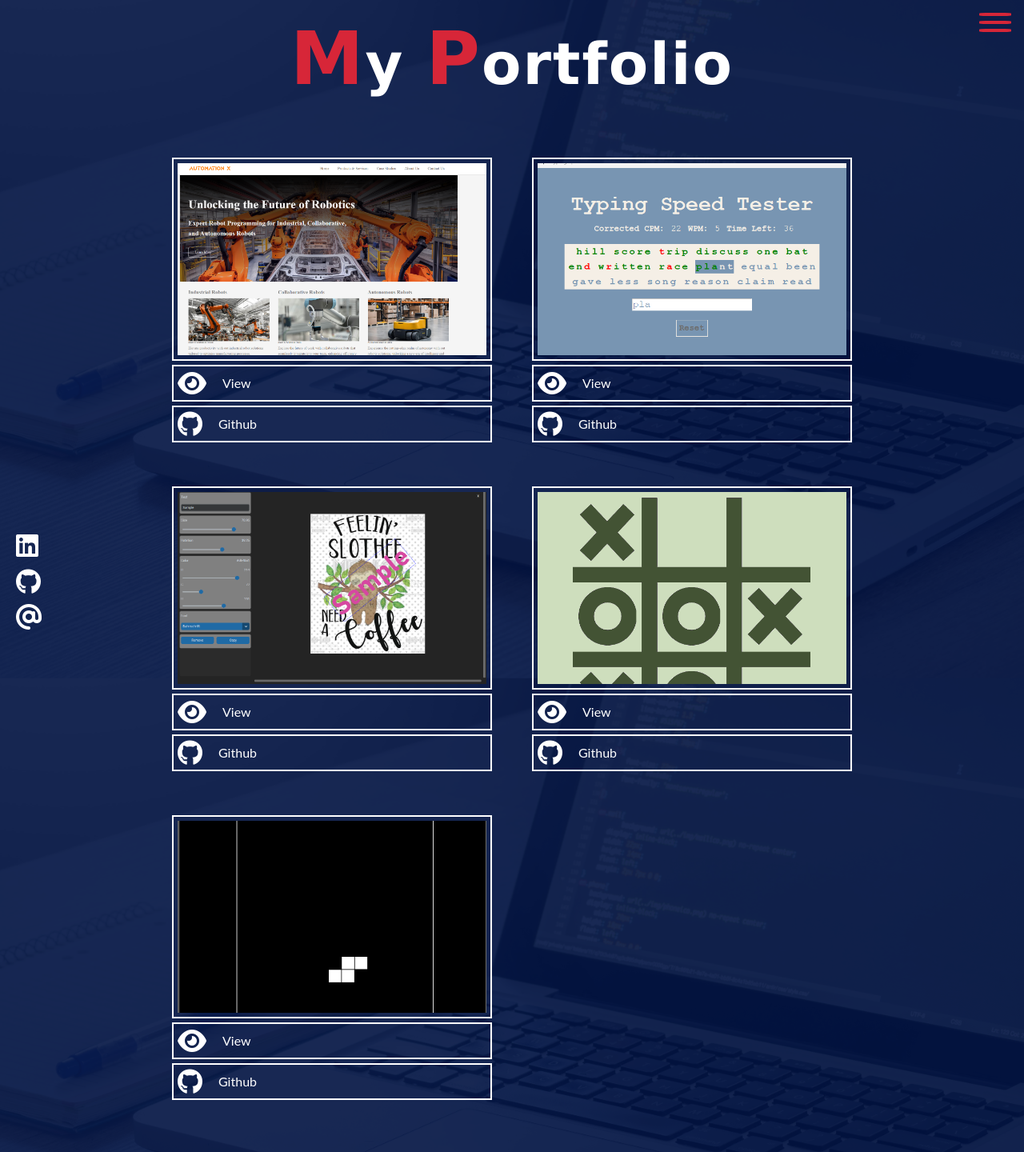
After one commit to nemetht91/Portfolio, a Python web app: template templates/projects.html in a window 1280 px wide. The commit adds this page. Shown: the whole page at 80% size. Run offline with Jinja, Linux system fonts and the light colour scheme; the template is opened without the code that fills it, so the values that code supplies are empty.

Commit message:
projects page initial commit

```diff
--- a/static/css/style.css
+++ b/static/css/style.css
@@ -244,6 +244,75 @@ body{
     height: 75px;
 }
 
+/* Portfolio */
+.projects .container{
+    padding: 0px 150px;
+    display: flex;
+    flex-direction: column;
+    align-items: center;
+    gap: 50px;
+    background-color:  rgba(0, 18, 66, 0.9);
+    color: #fff;
+    min-height: 100vh;
+}
+
+.projects .portfolio{
+    display: grid;
+    grid-template-columns: repeat(3, 1fr);
+    gap: 50px;
+    padding-bottom: 60px;
+}
+
+.projects .portfolio .project{
+    width: 400px;
+}
+
+.projects h2{
+    font-size: 2rem;
+}
+
+.projects a{
+    display: flex;
+    align-items: center;
+    gap: 10px;
+    padding: 5px;
+    background-color: transparent;
+    border: white solid 2px;
+    margin-bottom: 5px;
+    color: white;
+}
+
+.projects .project a:first-child{
+    padding: 0px;
+}
+
+.projects a:hover{
+    border: var(--primary-color) solid 2px;
+    color: var(--primary-color);
+    transition-duration: 0.2s;
+
+
+}
+
+.project i{
+    padding-right: 10px;
+}
+
+.projects img{
+    width: 100%;
+    height: 250px;
+    object-fit: cover;
+    padding: 5px;
+}
+
+.projects img:hover{
+    padding: 1px;
+    transition-duration: 0.2s;
+
+}
+
+
+
 /* Footer */
 footer{
     position: fixed;
@@ -266,11 +335,17 @@ footer .social a{
 
 }
 
-@media(max-width: 1300px){
+@media(max-width: 1400px){
     .experience{
         display: grid;
         grid-template-columns: repeat(2, 1fr);
         gap: 100px;
+    }
+
+    .projects .portfolio{
+        display: grid;
+        grid-template-columns: repeat(2, 1fr);
+        gap: 50px;
     }
 
 }
@@ -291,7 +366,12 @@ footer .social a{
         justify-content: center;
         gap: 40px;
         padding-bottom: 10px;
+    }
 
+    .projects .portfolio{
+        display: grid;
+        grid-template-columns: repeat(1, 1fr);
+        gap: 50px;
     }
 
     .job{
@@ -343,7 +423,8 @@ footer .social a{
         padding-left: 100%;
     }
 
-    .about h1{
+    .about h1,
+    .projects h1{
         padding-top: 35px;
     }
 
--- a/templates/about.html
+++ b/templates/about.html
@@ -25,8 +25,8 @@
                 <ul>
                     <li><a href="index.html">Home</a></li>
                     <li><a href="about.html">About me</a></li>
-                    <li><a href="{{ url_for('get_projects') }}">Projects</a></li>
-                    <li><a href="{{ url_for('get_contact') }}">Contact me</a></li>
+                    <li><a href="projects.html">Projects</a></li>
+                    <li><a href="contact.html">Contact me</a></li>
                 </ul>
             </form>
             <div class="push"></div>
--- a/templates/index.html
+++ b/templates/index.html
@@ -25,8 +25,8 @@
                 <ul>
                     <li><a href="index.html">Home</a></li>
                     <li><a href="about.html">About me</a></li>
-                    <li><a href="{{ url_for('get_projects') }}">Projects</a></li>
-                    <li><a href="{{ url_for('get_contact') }}">Contact me</a></li>
+                    <li><a href="projects.html">Projects</a></li>
+                    <li><a href="contact.html">Contact me</a></li>
                 </ul>
             </form>
             <div class="push"></div>
--- /dev/null
+++ b/templates/projects.html
@@ -0,0 +1,85 @@
+<!DOCTYPE html>
+<html lang="en">
+<head>
+    <meta charset="UTF-8">
+    <meta name="viewport" content="width=device-width, initial-scale=1.0">
+    <title>Tamas Nemeth</title>
+    <link rel="image_src" href="../static/img/robot1.jpg" />
+    <link rel="image_src" href="../static/img/robot2.jpg" />
+    <link rel="stylesheet" href="https://cdnjs.cloudflare.com/ajax/libs/font-awesome/6.4.2/css/all.min.css"
+    integrity="sha512-z3gLpd7yknf1YoNbCzqRKc4qyor8gaKU1qmn+CShxbuBusANI9QpRohGBreCFkKxLhei6S9CQXFEbbKuqLg0DA=="
+    crossorigin="anonymous" referrerpolicy="no-referrer" />
+    <link rel="stylesheet" href="../static/css/style.css">
+</head>
+<body>
+    <!--Navbar-->
+    <section class="navbar">
+        <div class="toggle">
+            <div class="line"></div>
+            <div class="line"></div>
+            <div class="line"></div>
+        </div>
+        <div class="nav hidden">
+            <div class="push"></div>
+            <form action="">
+                <ul>
+                    <li><a href="index.html">Home</a></li>
+                    <li><a href="about.html">About me</a></li>
+                    <li><a href="projects.html">Projects</a></li>
+                    <li><a href="contact.html">Contact me</a></li>
+                </ul>
+            </form>
+            <div class="push"></div>
+        </div>
+     </section>
+
+     <section class="projects">
+        <div class="container">
+            <h1><span class="initials">M</span>y <span class="initials">P</span>ortfolio</h1>
+            <div class="portfolio">
+                <div class="project">
+                    <a href=""><img src="../static/img/projects/automationX.png" alt="Automation X website"></a>
+                    <a href=""><i class="fa-solid fa-eye fa-2x"></i>View</a>
+                    <a href="https://github.com/nemetht91/Automation-X" target="_blank"><i class="fa-brands fa-github fa-2x"></i>Github</a>
+                </div>
+                <div class="project">
+                    <a href=""><img src="../static/img/projects/typingspeed.png" alt="typingspeed checker app"></a>
+                    <a href=""><i class="fa-solid fa-eye fa-2x"></i>View</a>
+                    <a href="https://github.com/nemetht91/TypingSpeed" target="_blank"><i class="fa-brands fa-github fa-2x"></i>Github</a>
+                </div>
+                <div class="project">
+                    <a href=""><img src="../static/img/projects/watermark.png" alt="watermark editor"></a>
+                    <a href=""><i class="fa-solid fa-eye fa-2x"></i>View</a>
+                    <a href="https://github.com/nemetht91/Watermark-Editor" target="_blank"><i class="fa-brands fa-github fa-2x"></i>Github</a>
+                </div>
+                <div class="project">
+                    <a href=""><img src="../static/img/projects/tictac.png" alt="tic tact toe game"></a>
+                    <a href=""><i class="fa-solid fa-eye fa-2x"></i>View</a>
+                    <a href="https://github.com/nemetht91/TicTacToe" target="_blank"><i class="fa-brands fa-github fa-2x"></i>Github</a>
+                </div>
+                <div class="project">
+                    <a href=""><img src="../static/img/projects/tetris.png" alt="Automation X website"></a>
+                    <a href=""><i class="fa-solid fa-eye fa-2x"></i>View</a>
+                    <a href="https://github.com/nemetht91/Tetris" target="_blank"><i class="fa-brands fa-github fa-2x"></i>Github</a>
+                </div>
+
+
+            </div>
+
+
+        </div>
+
+
+     </section>
+
+     <footer>
+        <div class="social">
+            <a href="https://www.linkedin.com/in/tam%C3%A1s-n%C3%A9meth-0b23a012b/" target="_blank" ><i class="fab fa-linkedin fa-2x"></i></a>
+            <a href="https://github.com/nemetht91?tab=repositories" target="_blank"><i class="fa-brands fa-github fa-2x"></i></a>
+            <a href="mailto: tamas.nemeth@tnemeth.co.uk" class="email-icon"><i class="fa-solid fa-at fa-2x"></i></a>
+        </div>
+     </footer>
+     <script src="../static/js/script.js" charset="UTF-8"></script>
+
+</body>
+</html>
```
Also changed, not shown: static/img/projects/automationX.png (added), static/img/projects/tetris.png (added), static/img/projects/tictac.png (added), static/img/projects/typingspeed.png (added), static/img/projects/watermark.png (added).
